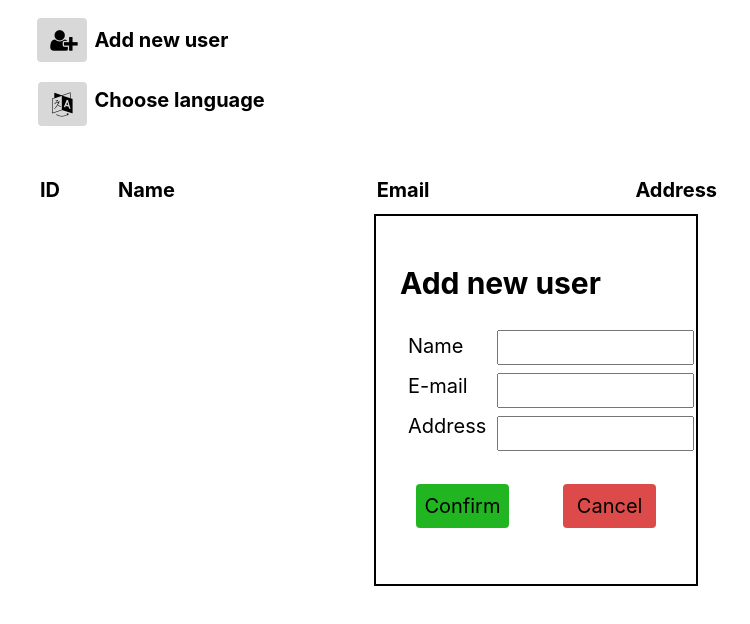
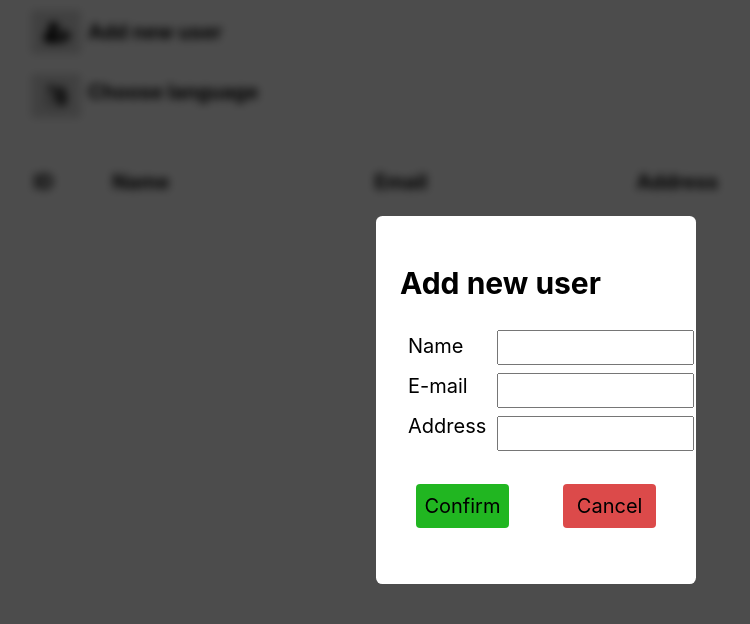
Before and after one commit to chtulur/str2-sajat-munka, a plain HTML site: page js-5-feladatok-zaro-projekt/index.html in a window 1280 px wide. Both pictures are taken after a click on the button 166 px from the left and 39 px from the top of the page. Shown: the whole page, without its empty margins (104-854 px from the left). Drawn offline with nearby package versions, Linux system fonts and the light colour scheme; no server answers.

Commit message:
Descending order, bg for modal

```diff
--- a/js-5-feladatok-zaro-projekt/index.html
+++ b/js-5-feladatok-zaro-projekt/index.html
@@ -13,6 +13,7 @@
     <title>Záró Projekt</title>
   </head>
   <body>
+    <div class="modal-grey-background">
       <div class="modal-container">
         <h2 class="modal-header">Add new user</h2>
         <div class="modal-input-container">
@@ -30,6 +31,7 @@
         <div class="modal-btn-container">
           <button class="modal-confirm-btn btn modal-btn">Confirm</button>
           <button class="modal-cancel-btn btn modal-btn">Cancel</button>
+        </div>
       </div>
     </div>
     <div class="non-modal-container">
--- a/js-5-feladatok-zaro-projekt/script.js
+++ b/js-5-feladatok-zaro-projekt/script.js
@@ -11,6 +11,7 @@ const usersURL = "http://localhost:3000/users";
 const tbody = document.querySelector("tbody");
 const addUserBtn = document.querySelector(".add-user-btn");
 const modal = document.querySelector(".modal-container");
+const modalBg = document.querySelector(".modal-grey-background");
 
 let savedData = [];
 
@@ -29,7 +30,9 @@ const appendRow = ({ id, name, emailAddress, address }) => {
 
 const getList = async () => {
   try {
-    return await axios(usersURL).then((response) => response.data);
+    return await axios
+      .get(usersURL + "?_sort=id&_order=desc")
+      .then((response) => response.data);
   } catch (err) {
     console.error(err);
   }
@@ -254,6 +257,7 @@ const activateEditListeners = (currentElement) => {
 
 const closeModal = () => {
   modal.style.display = "none";
+  modalBg.style.display = "none";
 };
 
 const clearModalInputs = () => {
@@ -317,6 +321,7 @@ const validateNewUser = () => {
 
 const addNewUserModal = () => {
   modal.style.display = "flex";
+  modalBg.style.display = "flex";
   document
     .querySelector(".modal-cancel-btn")
     .addEventListener("click", closeModal);
--- a/js-5-feladatok-zaro-projekt/style.css
+++ b/js-5-feladatok-zaro-projekt/style.css
@@ -3,6 +3,20 @@ body {
     Ubuntu, Cantarell, "Open Sans", "Helvetica Neue", sans-serif;
   box-sizing: border-box;
   font-size: 20px;
+  margin: 0;
+  padding: 0;
+}
+
+.modal-grey-background {
+  background-color: rgba(0, 0, 0, 0.7);
+  z-index: 3;
+  display: none;
+  justify-content: center;
+  align-items: center;
+  width: 100vw;
+  height: 100vh;
+  position: fixed;
+  backdrop-filter: blur(4px);
 }
 
 .non-modal-container {
@@ -20,7 +34,7 @@ body {
   transform: translate(-50%, -50%);
   padding: 1.5rem;
   z-index: 2;
-  border: solid 2px black;
+  border-radius: 0.4rem;
   background-color: white;
   display: none;
   flex-direction: column;
```
Also changed, not shown: js-5-feladatok-zaro-projekt/users.json (+3 -9 lines). Lines whose indentation alone changed are shown as unchanged.
